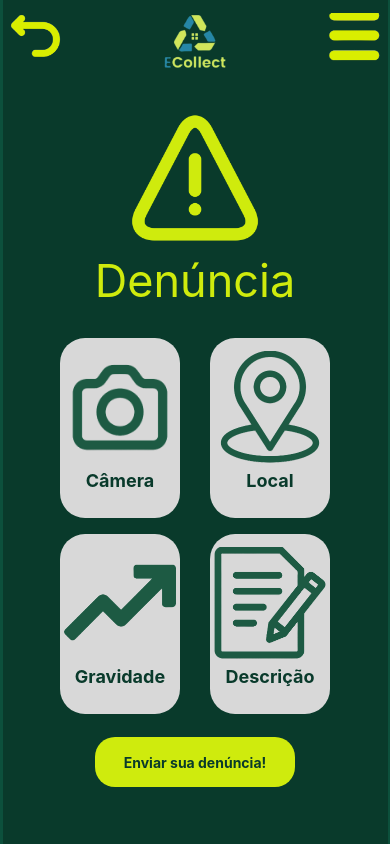
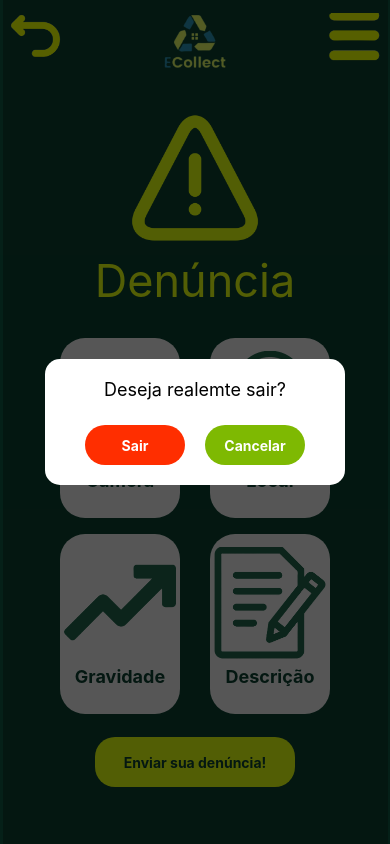
Before and after one commit to Matheus-Vieira2601/ECollect, a React Native app: screen / in a window 390 px wide. Both pictures are taken after a click on the element 35 px from the left and 40 px from the top of the page. Built offline with nearby package versions, Linux system fonts and the light colour scheme.

Commit message:
voltar na tela de denuncia

```diff
--- a/telas/TelaDenuncia.js
+++ b/telas/TelaDenuncia.js
@@ -56,18 +56,6 @@ export default function TelaLogin() {
                     <Text style={styles.buttonText}>Câmera</Text>
                 </TouchableOpacity>
 
-                {cameraOpen && (
-                    <RNCamera
-                        style={styles.camera}
-                        type={RNCamera.Constants.Type.back}
-                        captureAudio={false}
-                    >
-                        {/* Botão para fechar a câmera */}
-                        <TouchableOpacity onPress={handleCloseCamera} style={styles.closeCameraButton}>
-                            <Text style={styles.closeCameraButtonText}>Fechar Câmera</Text>
-                        </TouchableOpacity>
-                    </RNCamera>
-                )}
 
                 <TouchableOpacity style={styles.button}>
                     <Image source={local} style={styles.buttonImage}/>
@@ -92,7 +80,19 @@ export default function TelaLogin() {
             </TouchableOpacity>
 
             <Modal animationType='fade' transparent={true} visible={modalSairVisible}>
-                {/* ... (o resto do seu modal) */}
+                <View style={styles.modalSairBackground}>
+                    <View style={styles.modalSairContainer}>
+                        <Text style={styles.modalSairText}>Deseja realemte sair?</Text>
+                        <View style={styles.modalSairButtonsContainer}>
+                            <TouchableOpacity style={styles.modalSairSairButton}>
+                                <Text style={styles.modalSairButtonText}>Sair</Text>
+                            </TouchableOpacity>
+                            <TouchableOpacity style={styles.modalSairCancelarButton} onPress={handleCancelar}>
+                                <Text style={styles.modalSairButtonText}>Cancelar</Text>
+                            </TouchableOpacity>
+                        </View>
+                    </View>
+                </View>
             </Modal>
         </View>
     );
```
Also changed, not shown: 1 other file (tests, documents, lock files or other folders).
